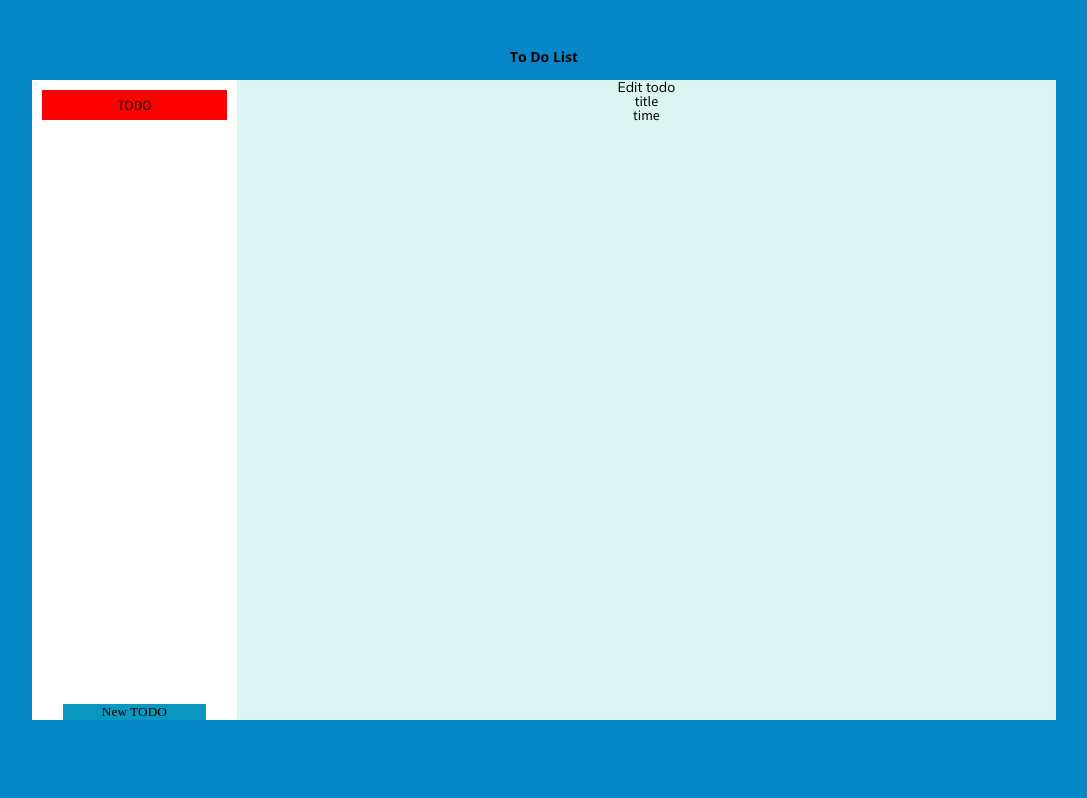
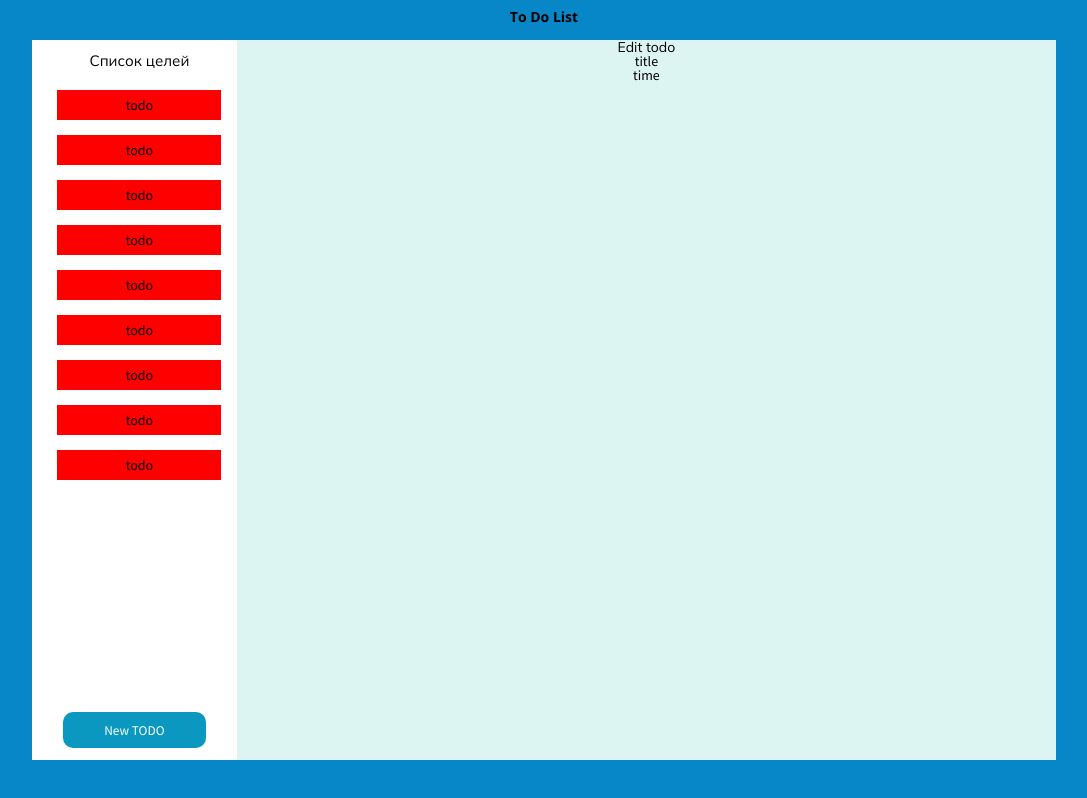
Before and after one commit to Stoncs/to-do-app, a React (Create React App) app: page / in a window 1280 px wide. Shown: the whole page, without its empty margins (96-1183 px from the left). Built offline with nearby package versions, Linux system fonts and the light colour scheme.

Commit message:
added propTypes, also components Todos and Todo

```diff
--- a/package.json
+++ b/package.json
@@ -6,6 +6,7 @@
     "@testing-library/jest-dom": "^5.16.4",
     "@testing-library/react": "^13.3.0",
     "@testing-library/user-event": "^13.5.0",
+    "prop-types": "^15.8.1",
     "react": "^18.2.0",
     "react-dom": "^18.2.0",
     "react-scripts": "5.0.1",
--- a/src/App.jsx
+++ b/src/App.jsx
@@ -1,5 +1,19 @@
 import React from 'react';
+
+import { Todos } from './components';
 import './App.scss';
+
+const items = [
+  {id: 1, text: 'todo'},
+  {id: 2, text: 'todo'},
+  {id: 3, text: 'todo'},
+  {id: 4, text: 'todo'},
+  {id: 5, text: 'todo'},
+  {id: 6, text: 'todo'},
+  {id: 7, text: 'todo'},
+  {id: 8, text: 'todo'},
+  {id: 9, text: 'todo'},
+];
 
 function App() {
   return (
@@ -10,12 +24,11 @@ function App() {
       <main>
         <div className='to-do'>
           <div className='to-do__panel'>
-            <div className='to-do-item'>
-              <div className='to-do-item__text'>
-                <p>TODO</p>
-              </div>
+            <Todos items={items}/>
+            <div className='to-do__btn'>
+              <button className='btn'>New TODO</button>
             </div>
-            <button className='to-do__btn btn'>New TODO</button>
+
           </div>
           <div className='to-do__edit'>
             <div className='edit'>
--- a/src/App.scss
+++ b/src/App.scss
@@ -7,7 +7,7 @@ body {
 }
 
 .app {
-  height: 80%;
+  height: 90%;
   width: 80%;
   margin: auto auto;
   position: absolute;
@@ -20,7 +20,6 @@ body {
     top: -20px;
     left: 50%;
     transform: translate(-50%, -10px);
-
   }
 }
 
@@ -42,30 +41,23 @@ main {
   }
 
   &__btn {
-    width: 70%;
-    background-color: $clr-background-btn;
+    width: 100%;
+    background-color: $clr-background-to-do;
+    min-height: 60px;
+    display: flex;
+    justify-content: center;
+    align-items: center;
 
+    button {
+      height: 60%;
+      width: 70%;
+    }
   }
 
   &__edit {
     background-color: $clr-background-edit-section;
     height: 100%;
     width: 80%;
-  }
-}
-
-.to-do-item {
-  margin-top: 10px;
-  width: 90%;
-  background-color: red;
-
-  &__text {
-    position: relative;
-    height: 30px;
-    width: 100%;
-    display: flex;
-    justify-content: center;
-    align-items: center;
   }
 }
 
--- /dev/null
+++ b/src/components/index.js
@@ -0,0 +1 @@
+export { default as Todos } from './todos/Todos.jsx';
--- /dev/null
+++ b/src/components/todos/Todo.jsx
@@ -0,0 +1,18 @@
+import React from 'react';
+import PropTypes from 'prop-types';
+
+import './Todo.scss';
+
+export default function Todo({item}) {
+  return (
+    <div className='to-do-item'>
+      <div className='to-do-item__text'>
+        <p>{item.text}</p>
+      </div>
+    </div>
+  );
+}
+
+Todo.propTypes = {
+  item: PropTypes.object.isRequired
+};
--- /dev/null
+++ b/src/components/todos/Todo.scss
@@ -0,0 +1,16 @@
+.to-do-item {
+  margin-top: 10px;
+  margin-bottom: 5px;
+  width: 80%;
+  background-color: red;
+  cursor: pointer;
+
+  &__text {
+
+    height: 30px;
+    width: 100%;
+    display: flex;
+    justify-content: center;
+    align-items: center;
+  }
+}
--- /dev/null
+++ b/src/components/todos/Todos.jsx
@@ -0,0 +1,24 @@
+import React from 'react';
+import PropTypes from 'prop-types';
+
+import Todo from './Todo.jsx';
+
+import './Todos.scss';
+
+export default function Todos({ items }) {
+  return (
+    <div className='to-dos'>
+      <div className='to-dos__title'>
+        <h2>Список целей</h2>
+      </div>
+      <div className='to-dos__list'>
+        {items.map((item) => <Todo key={item.id} item={item} />)}
+      </div>
+
+    </div>
+  );
+}
+
+Todos.propTypes = {
+  items: PropTypes.array.isRequired,
+};
--- /dev/null
+++ b/src/components/todos/Todos.scss
@@ -0,0 +1,34 @@
+@import './../../styles/colors.scss';
+
+.to-dos {
+  display: flex;
+  flex-direction: column;
+  align-items: center;
+  width: 100%;
+  overflow-y: scroll;
+  margin-left: 10px;
+
+
+  &__title {
+    background-color: $clr-background-to-do;
+    width: 100%;
+    min-height: 40px;
+    display: flex;
+    justify-content: center;
+    align-items: center;
+
+    h2 {
+      display: block;
+      font-size: 15px;
+    }
+  }
+
+  &__list {
+    display: flex;
+    flex-direction: column;
+    justify-content: center;
+    align-items: center;
+    width: 100%;
+  }
+
+}
--- a/src/index.js
+++ b/src/index.js
@@ -4,6 +4,7 @@ import ReactDOM from 'react-dom/client';
 import App from './App.jsx';
 
 import './styles/normalize.scss';
+import './styles/scroll.scss';
 import './styles/general.scss';
 
 const root = ReactDOM.createRoot(document.getElementById('root'));
--- a/src/styles/general.scss
+++ b/src/styles/general.scss
@@ -1,4 +1,5 @@
 @import './fonts.scss';
+@import './colors.scss';
 
 h1 {
   font-family: $font-h1;
@@ -11,3 +12,10 @@ h2 {
 p {
   font-family: $font-p;
 }
+
+.btn {
+  background-color: $clr-background-btn;
+  border-radius: 10px;
+  color: #FFF;
+  font-family: $font-p;
+}
--- /dev/null
+++ b/src/styles/scroll.scss
@@ -0,0 +1,10 @@
+::-webkit-scrollbar { /* 1 - скроллбар */
+  width: 10px;
+  height: 4px;
+  background-color: #FFFFFF;
+}
+
+::-webkit-scrollbar-thumb { /* 5 - ползунок */
+  border-radius: 2px;
+  background-color: #d1d1d1;
+}
```
Also changed, not shown: 1 other file (tests, documents, lock files or other folders).
